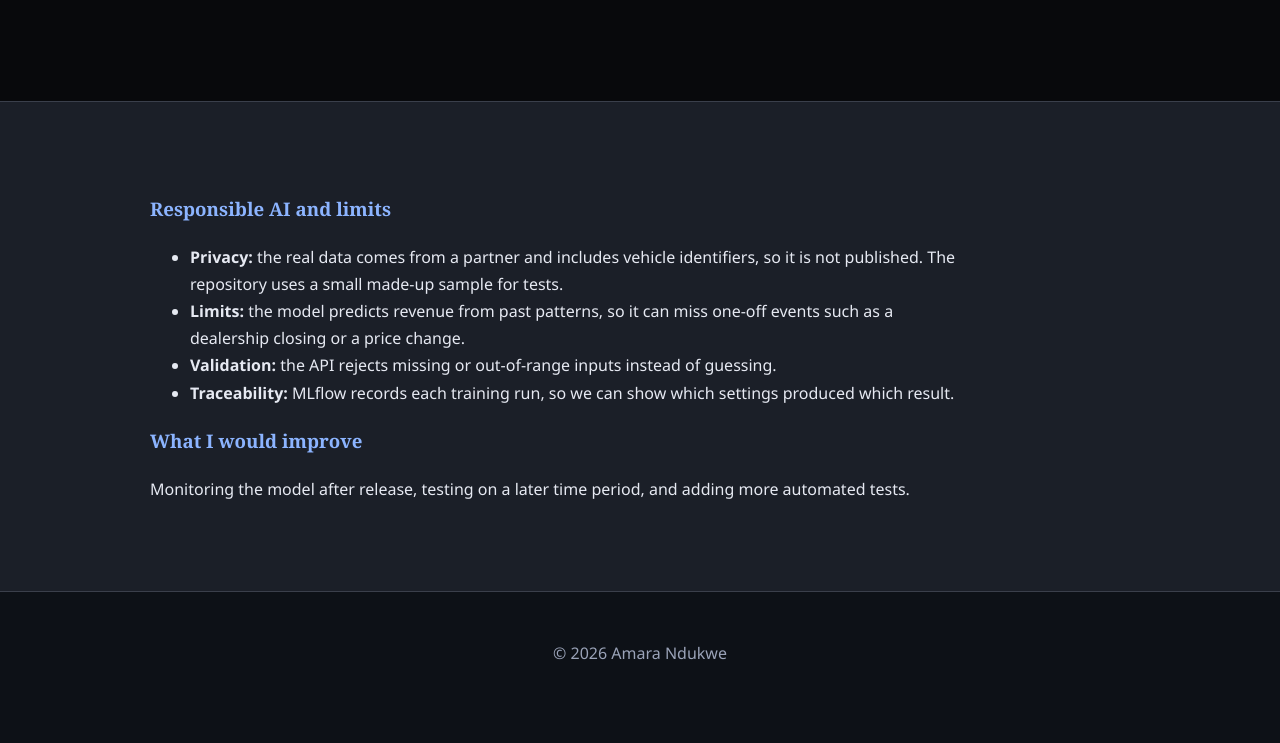
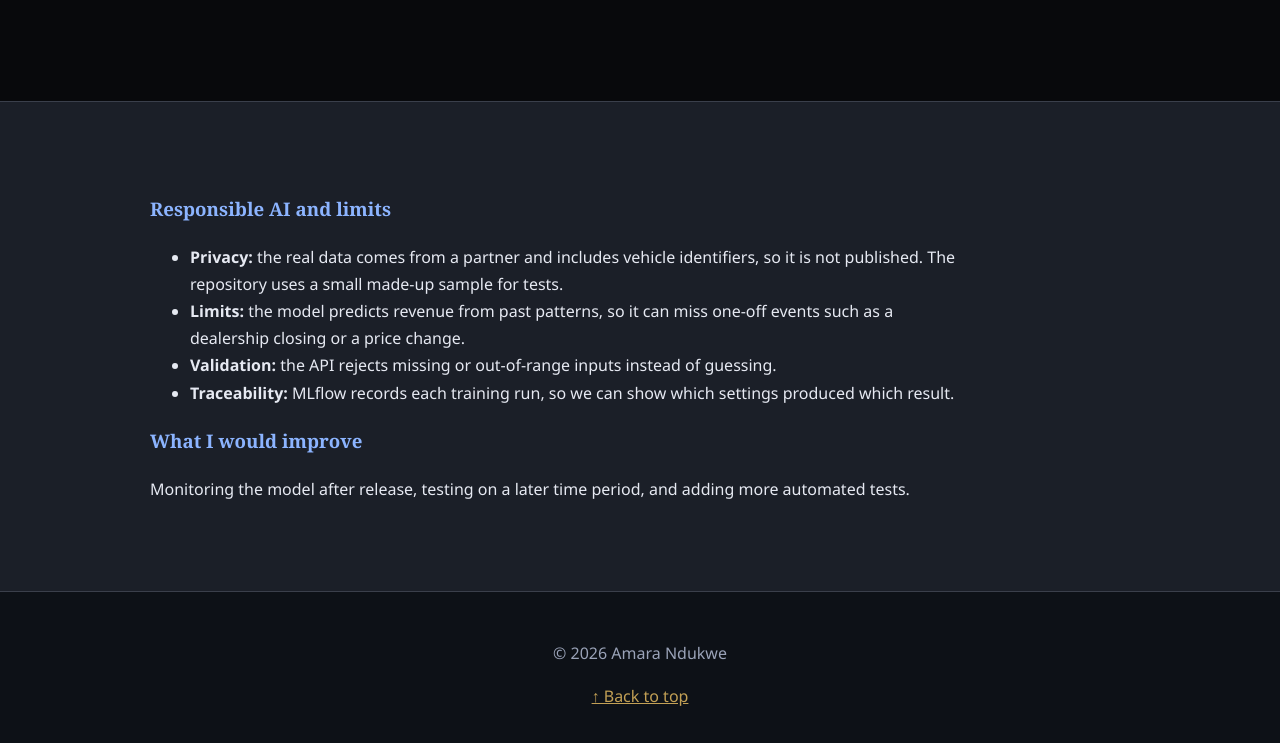
Before and after one commit to amyndukwe/amyndukwe.github.io, a plain HTML site: page goauto.html in a window 1280 px wide. Shown: the part 3086-3829 px from the top of the page. Before the commit the page ends 3801 px from the top, so only its background shows below. Drawn offline with Linux system fonts and the light colour scheme; a web font is replaced by a local one.

Commit message:
Add 'Back to top' link in footer

```diff
--- a/goauto.html
+++ b/goauto.html
@@ -99,6 +99,7 @@
 
   <footer>
     <p>© 2026 Amara Ndukwe</p>
+    <a class="to-top" href="#">↑ Back to top</a>
   </footer>
 
   <script>
```
